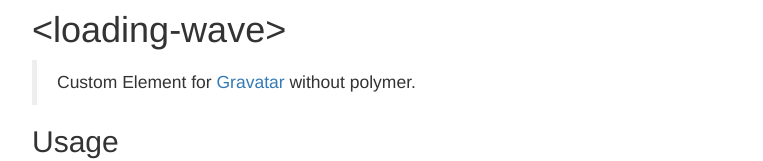
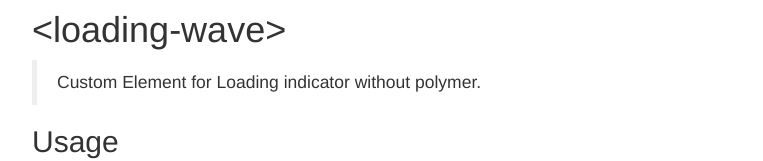
Before and after one commit to revathskumar/loading-wave, a website: page index.html in a window 1280 px wide. Shown: the part 246-407 px from the top of the page, without its empty margins (258-1021 px from the left). Drawn offline with nearby package versions, Linux system fonts and the light colour scheme.

Commit message:
removed ref to gravatar

```diff
--- a/index.html
+++ b/index.html
@@ -113,7 +113,7 @@
       <h1 id="loading-wave">&lt;loading-wave&gt;</h1>
       <blockquote>
         <p>
-          Custom Element for <a href="http://en.gravatar.com">Gravatar</a> without polymer.
+          Custom Element for Loading indicator without polymer.
         </p>
       </blockquote>
       <h2 id="usage">Usage</h2>
```
